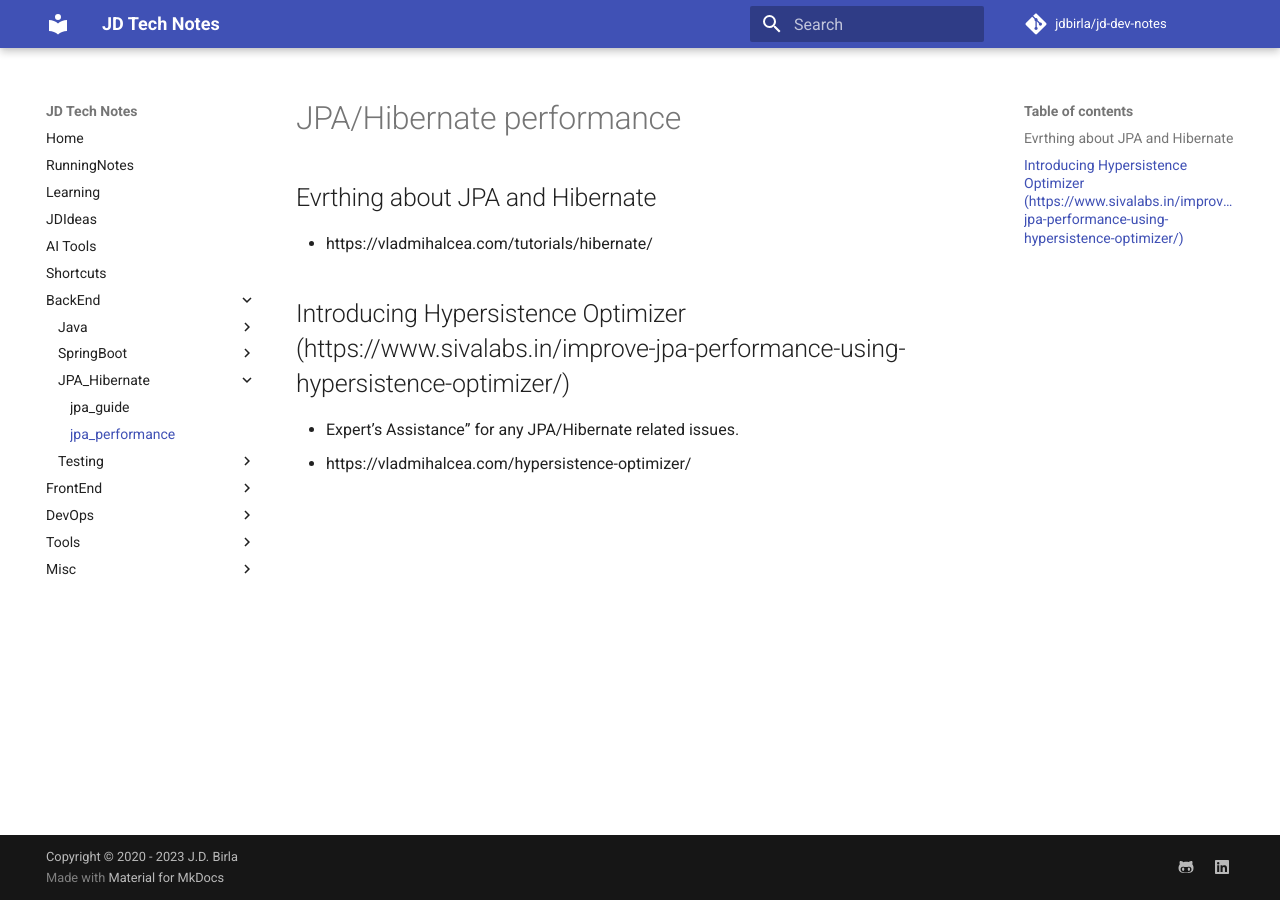
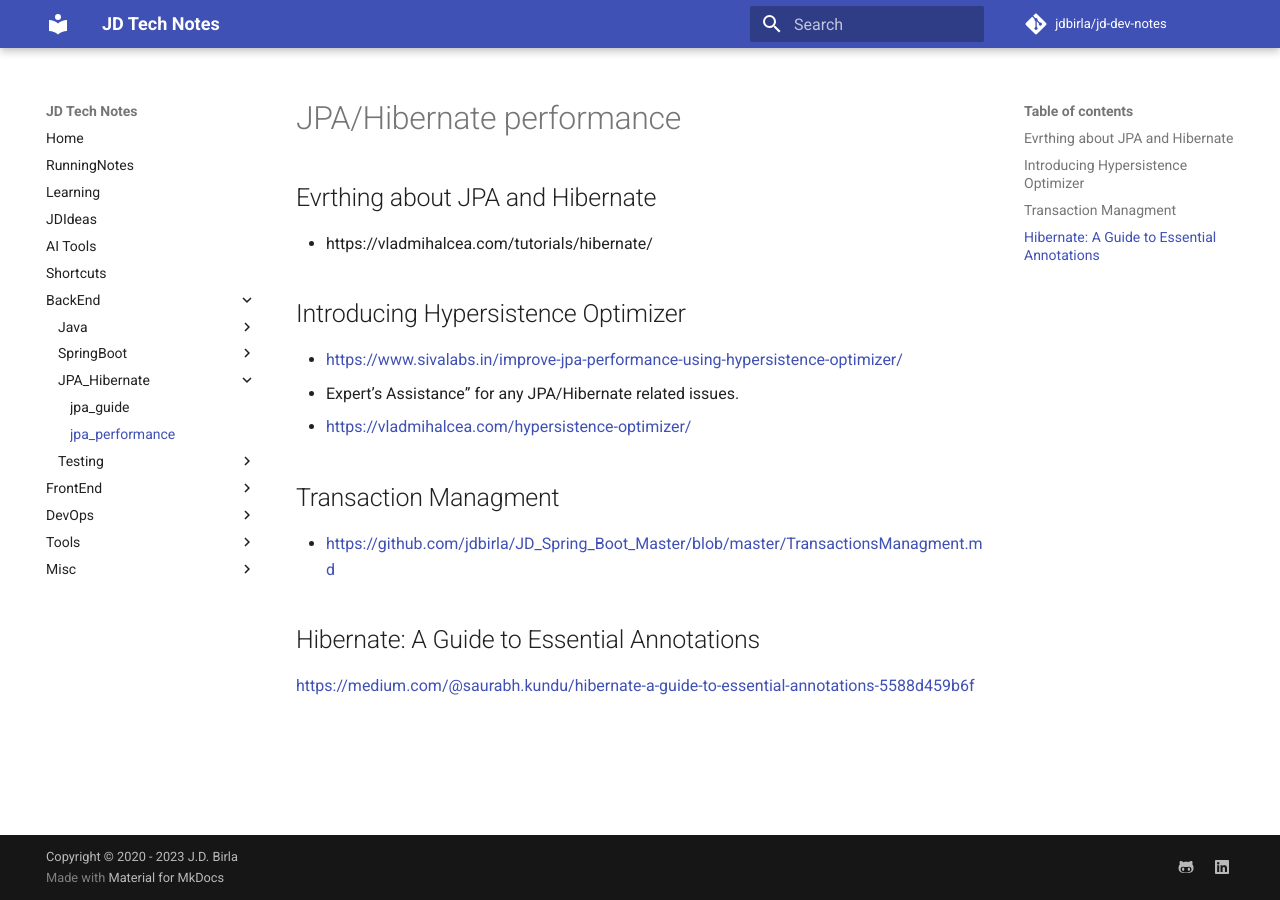
Before and after one commit to jdbirla/jd-dev-notes, an MkDocs documentation site: the page built from docs/springboot/jpaperformance.md, in a window 1280 px wide. Built offline with MkDocs 1.6.1 and Material for MkDocs 9.7.7, drawn with Linux system fonts in a browser that asks for light colours; comment, search, counter and statistics services are not loaded.

Commit message:
Update jpaperformance.md

```diff
--- a/docs/springboot/jpaperformance.md
+++ b/docs/springboot/jpaperformance.md
@@ -3,6 +3,13 @@
 ## Evrthing about JPA and Hibernate
 - https://vladmihalcea.com/tutorials/hibernate/
 
-## Introducing Hypersistence Optimizer (https://www.sivalabs.in/improve-jpa-performance-using-hypersistence-optimizer/)
+## Introducing Hypersistence Optimizer
+- <https://www.sivalabs.in/improve-jpa-performance-using-hypersistence-optimizer/>
 - Expert’s Assistance” for any JPA/Hibernate related issues.
-- https://vladmihalcea.com/hypersistence-optimizer/
+- <https://vladmihalcea.com/hypersistence-optimizer/>
+
+## Transaction Managment
+- <https://github.com/jdbirla/JD_Spring_Boot_Master/blob/master/TransactionsManagment.md>
+
+## Hibernate: A Guide to Essential Annotations
+<https://medium.com/@saurabh.kundu/hibernate-a-guide-to-essential-annotations-5588d459b6f>
```
